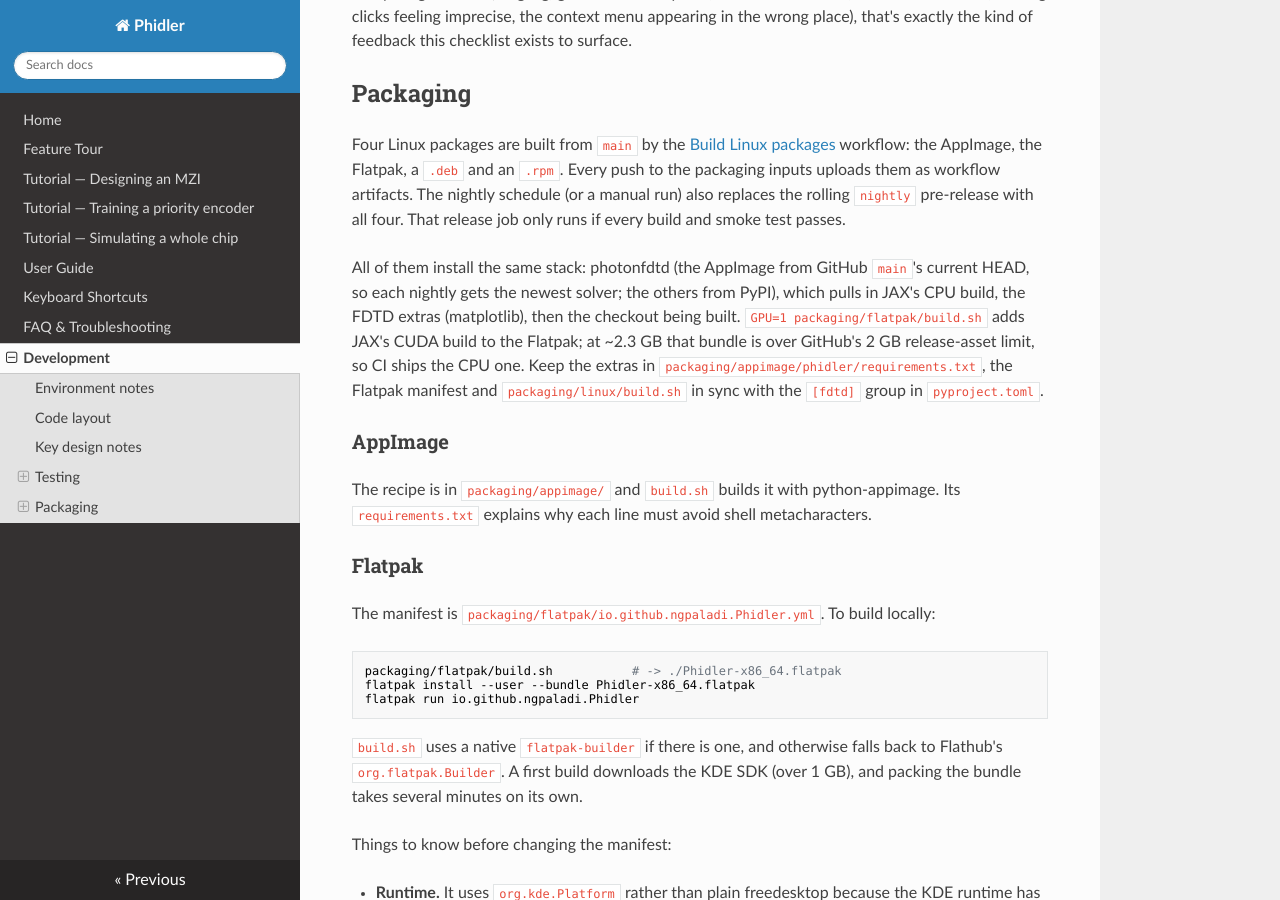
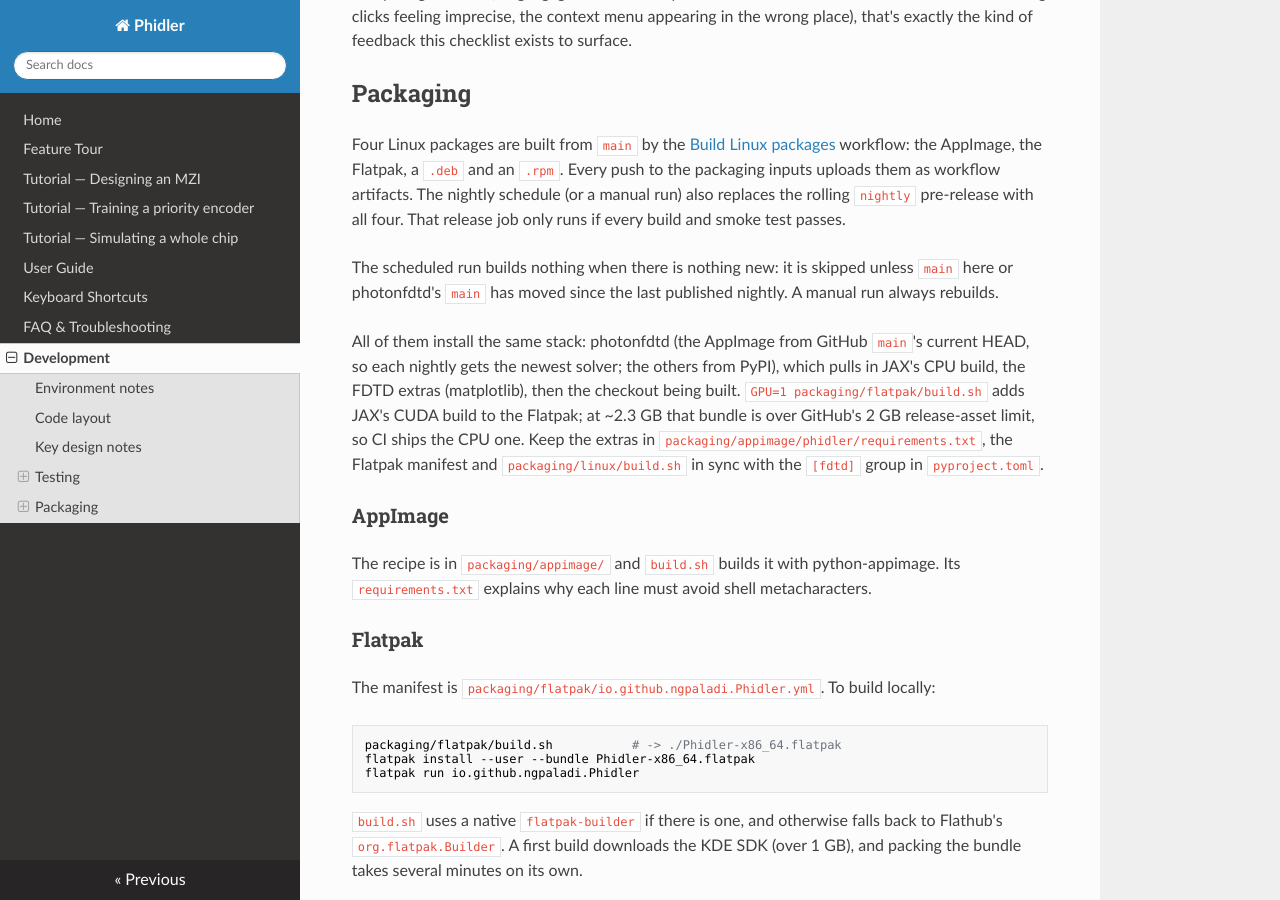
Before and after one commit to ngpaladi/phidler, an MkDocs documentation site: the page built from docs/development.md, in a window 1280 px wide and 900 px high, scrolled down 5381 px. Built offline with MkDocs 1.6.1, drawn with Linux system fonts in a browser that asks for light colours; nearby versions of some CDN libraries.

Commit message:
CI: skip the nightly package build when nothing has changed
The scheduled run now starts with a small job that compares main with the
commit the rolling nightly tag points at, and photonfdtd's main with the
commit recorded in the nightly release notes. The builds run only if either
has moved. Pushes, pull requests and manual runs always build.

```diff
--- a/docs/development.md
+++ b/docs/development.md
@@ -184,6 +184,10 @@ packaging inputs uploads them as workflow artifacts. The nightly schedule (or a
 manual run) also replaces the rolling `nightly` pre-release with all four. That
 release job only runs if every build and smoke test passes.
 
+The scheduled run builds nothing when there is nothing new: it is skipped unless
+`main` here or photonfdtd's `main` has moved since the last published nightly.
+A manual run always rebuilds.
+
 All of them install the same stack: photonfdtd (the AppImage from GitHub
 `main`'s current HEAD, so each nightly gets the newest solver; the others from
 PyPI), which pulls in JAX's CPU build, the FDTD extras (matplotlib), then the
```
Also changed, not shown: 1 other file.
